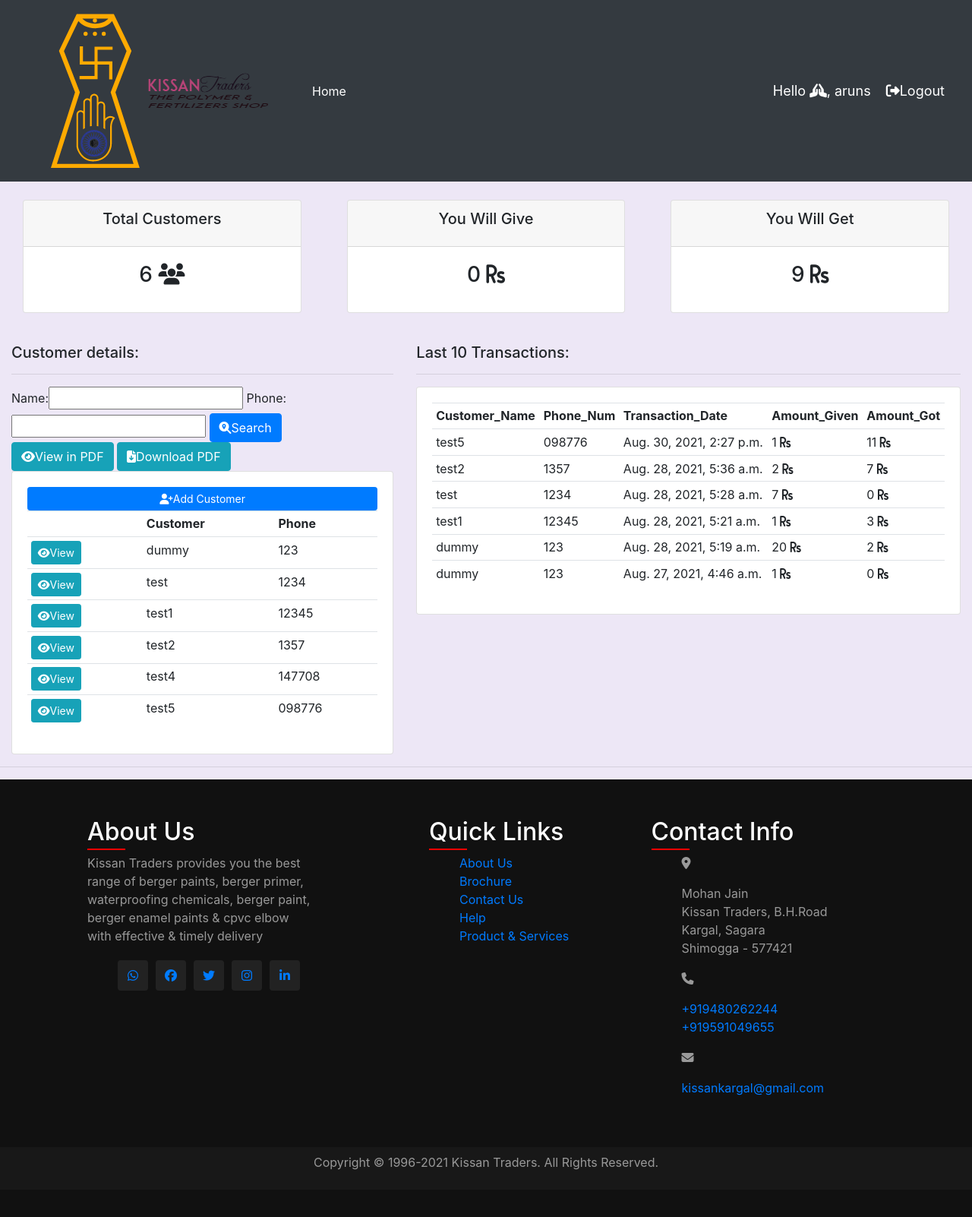
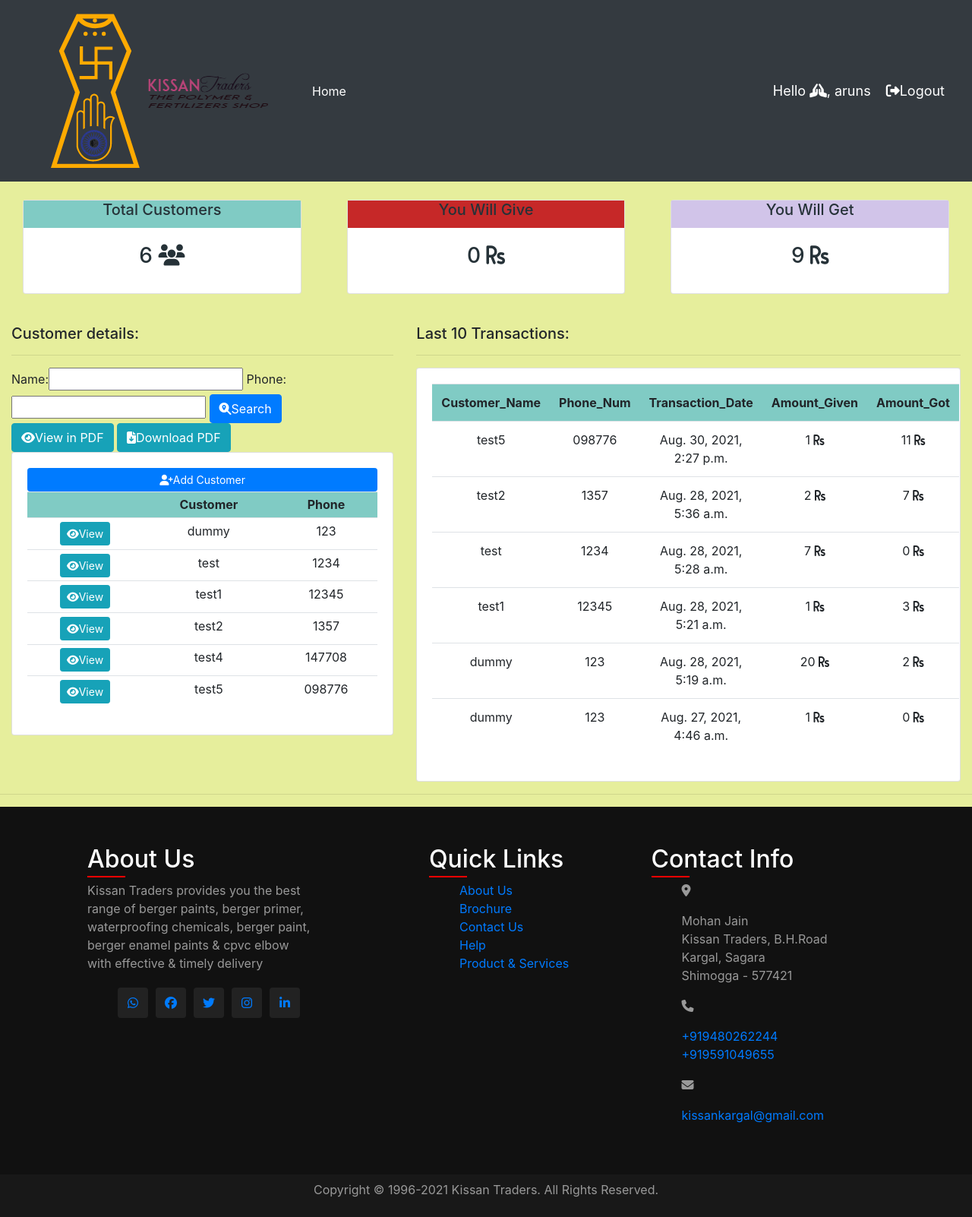
Before and after one commit to ArunShanthraj/KissanTraders, a Django app: page / in a window 1280 px wide. Shown: the whole page at 76% size. Before the commit the page ends 1540 px from the top, so only its background shows below. Run offline with Django 3.2, Linux system fonts and the light colour scheme; a user stored in the database is signed in; data comes from the database, SQL or seed files in the repository; both versions use the stored data as it was after the commit; some libraries are stand-ins or nearby versions.

```diff
--- a/CustomerKhata/templates/CustomerKhata/dashboard.html
+++ b/CustomerKhata/templates/CustomerKhata/dashboard.html
@@ -3,6 +3,16 @@
 {% block content %}
 
 {%  include 'CustomerKhata/status.html' %}
+
+<style>
+	.table table-trd , th{
+		background-color: #80CBC4;
+	}
+
+	.table table-trd , th, tr{
+	  	text-align: center;
+	}
+</style>
 
 	<br>
 	<div class="row">
@@ -50,7 +60,7 @@
 		<hr>
 		<div class="card card-body">
 
-			<table class="table table-sm">
+			<table class="table table-trd">
 				<tr>
 					<th>Customer_Name</th>
 					<th>Phone_Num</th>
--- a/CustomerKhata/templates/CustomerKhata/login.html
+++ b/CustomerKhata/templates/CustomerKhata/login.html
@@ -14,13 +14,13 @@
 			margin: 0;
 			padding: 0;
 			height: 100%;
-			background: #7abecc !important;
+			background: #FFD180 !important;
 		}
 		.user_card {
 			width: 350px;
 			margin-top: auto;
 			margin-bottom: auto;
-			background: #74cfbf;
+			background: #FF9800;
 			position: relative;
 			display: flex;
 			justify-content: center;
@@ -44,7 +44,7 @@
 
 		.login_btn {
 			width: 100%;
-			background: #33ccff !important;
+			background: #AFB42B !important;
 			color: white !important;
 		}
 		.login_btn:focus {
--- a/CustomerKhata/templates/CustomerKhata/main.html
+++ b/CustomerKhata/templates/CustomerKhata/main.html
@@ -26,7 +26,7 @@
 				<h2>About Us</h2>
 				<p>Kissan Traders provides you the best range of berger paints, berger primer, waterproofing chemicals, berger paint, berger enamel paints & cpvc elbow with effective & timely delivery</p>
 				<ul class="sci">
-					<li><a href="#"><i class="fab fa-whatsapp"></i></a></li>
+					<li><a href="https://wa.me/+919480262244"><i class="fab fa-whatsapp"></i></a></li>
 					<li><a href="https://www.facebook.com/login.php?skip_api_login=1&api_key=966242223397117&signed_next=1&next=https%3A%2F%2Fwww.facebook.com%2Fsharer.php%3Fu%3Dhttps%253A%252F%252Fwww.indiamart.com%252Fkissantraders-sagar%252F&cancel_url=https%3A%2F%2Fwww.facebook.com%2Fdialog%2Fclose_window%2F%3Fapp_id%3D966242223397117%26connect%3D0%23_%3D_&display=popup&locale=kn_IN"><i class="fab fa-facebook"></i></a></li>
 					<li><a href="https://twitter.com/intent/tweet?url=https%3A%2F%2Fwww.indiamart.com%2Fkissantraders-sagar%2F"><i class="fab fa-twitter"></i></a></li>
 					<li><a href="#"><i class="fab fa-instagram"></i></a></li>
--- a/CustomerKhata/templates/CustomerKhata/register.html
+++ b/CustomerKhata/templates/CustomerKhata/register.html
@@ -13,13 +13,13 @@
 			margin: 0;
 			padding: 0;
 			height: 100%;
-			background: #7abecc !important;
+			background: #FFD180 !important;
 		}
 		.user_card {
 			width: 350px;
 			margin-top: auto;
 			margin-bottom: auto;
-			background: #74cfbf;
+			background: #FF9800;
 			position: relative;
 			display: flex;
 			justify-content: center;
@@ -41,7 +41,7 @@
 		}
 		.login_btn {
 			width: 100%;
-			background: #33ccff !important;
+			background: #AFB42B !important;
 			color: white !important;
 		}
 		.login_btn:focus {
--- a/CustomerKhata/templates/CustomerKhata/status.html
+++ b/CustomerKhata/templates/CustomerKhata/status.html
@@ -1,10 +1,37 @@
+<style>
+		body,
+		html {
+			margin: 0;
+			padding: 0;
+			height: 100%;
+			background: #E6EE9C !important;
+		}
+
+		.card-header1 {
+			background: #80CBC4;
+		}
+
+		.card-header2 {
+			background: #C62828;
+		}
+
+		.card-header3 {
+			background: #D1C4E9;
+		}
+
+		.card-title {
+			color: #263238;
+		}
+
+</style>
+
 <br>
 
 <div class="row">
 	<div class="col">
 		<div class="col-md">
 			<div class="card text-center text-black  mb-3" id="total-customers">
-			  	<div class="card-header">
+			  	<div class="card-header1">
 			  		<h5 class="card-title">Total Customers</h5>
 			  	</div>
 			  	<div class="card-body">
@@ -17,7 +44,7 @@
 	<div class="col">
 		<div class="col-md">
 			<div class="card text-center text-black  mb-3" id="You-Will-Give">
-			  	<div class="card-header">
+			  	<div class="card-header2">
 			  		<h5 class="card-title">You Will Give</h5>
 			  	</div>
 			  	<div class="card-body">
@@ -30,7 +57,7 @@
 	<div class="col">
 		<div class="col-md">
 			<div class="card text-center text-black  mb-3" id="You-Will-Get">
-			  	<div class="card-header">
+			  	<div class="card-header3">
 			  		<h5 class="card-title">You Will Get</h5>
 			  	</div>
 			  	<div class="card-body">
```
Also changed, not shown: CustomerKhata/views.py (+18 -10 lines), db.sqlite3, static/images/qrimages.png.
